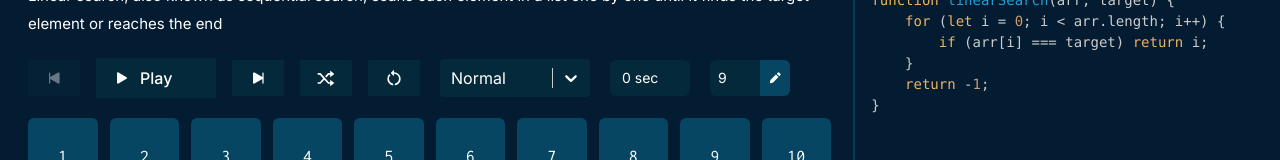
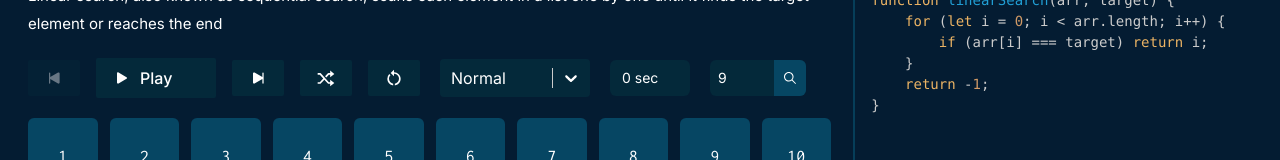
Before and after one commit to himzz1234/AlgoVisualizer, a Next.js app: page /search in a window 1280 px wide. Shown: the part 152-312 px from the top of the page. Built offline with nearby package versions, Linux system fonts and the light colour scheme.

Commit message:
added types and reformatted the file structure

```diff
--- a/src/app/search/page.tsx
+++ b/src/app/search/page.tsx
@@ -11,7 +11,7 @@ import AlgorithmModal from "@/app/components/AlgorithmModalComponent";
 import AlgorithmDetail from "@/app/components/AlgorithmDetailComponent";
 import { AnimationContext } from "@/app/context/AnimationContext";
 import Confetti from "react-confetti";
-import { BiSolidPencil } from "react-icons/bi";
+import { IoIosSearch } from "react-icons/io";
 import TestCases from "@/app/components/TestCasesComponent";
 import { AlgoMetadata } from "@/app/types/types";
 
@@ -107,7 +107,7 @@ function Search() {
                 data-tooltip-delay-show={1000}
                 className={`${
                   currentRef.current!.index > -1 ? "disabled" : "not-disabled"
-                } bg-[#04293A] flex items-center rounded-sm sm:rounded-md w-20 h-9 outline-none text-sm`}
+                } bg-[#04293A] flex items-center rounded-sm sm:rounded-md w-24 h-9 outline-none text-sm`}
               >
                 <input
                   defaultValue={target}
@@ -122,7 +122,7 @@ function Search() {
                   }}
                   className="cursor-pointer btnclick bg-[#064663] h-full px-2 rounded-r-sm sm:rounded-r-md flex items-center justify-center"
                 >
-                  <BiSolidPencil size={14} />
+                  <IoIosSearch size={16} />
                 </div>
               </div>
             </div>
```
